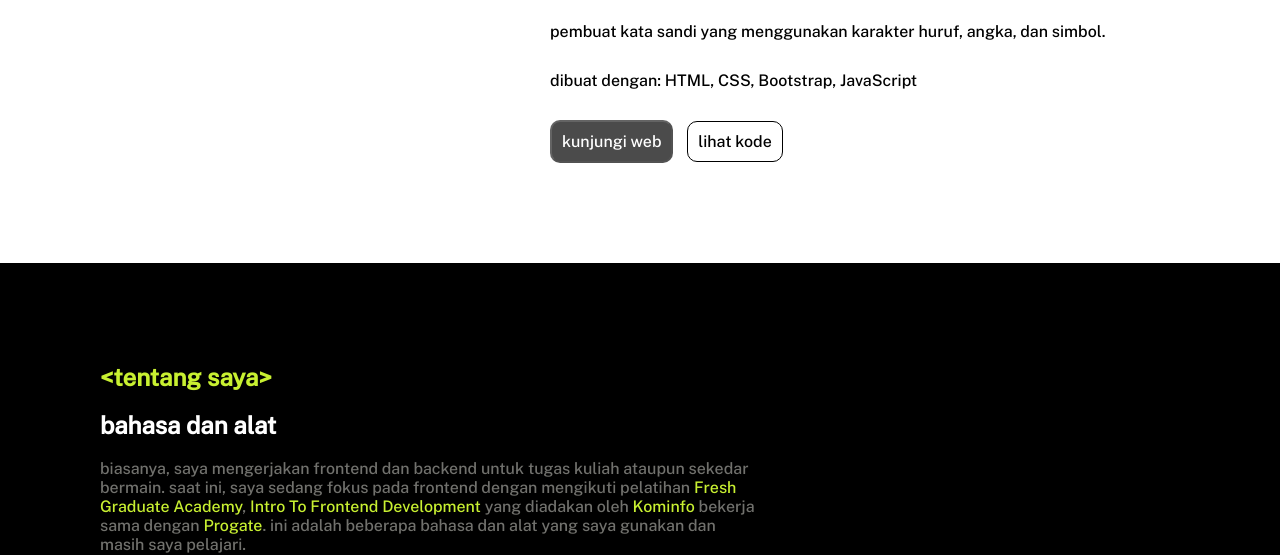
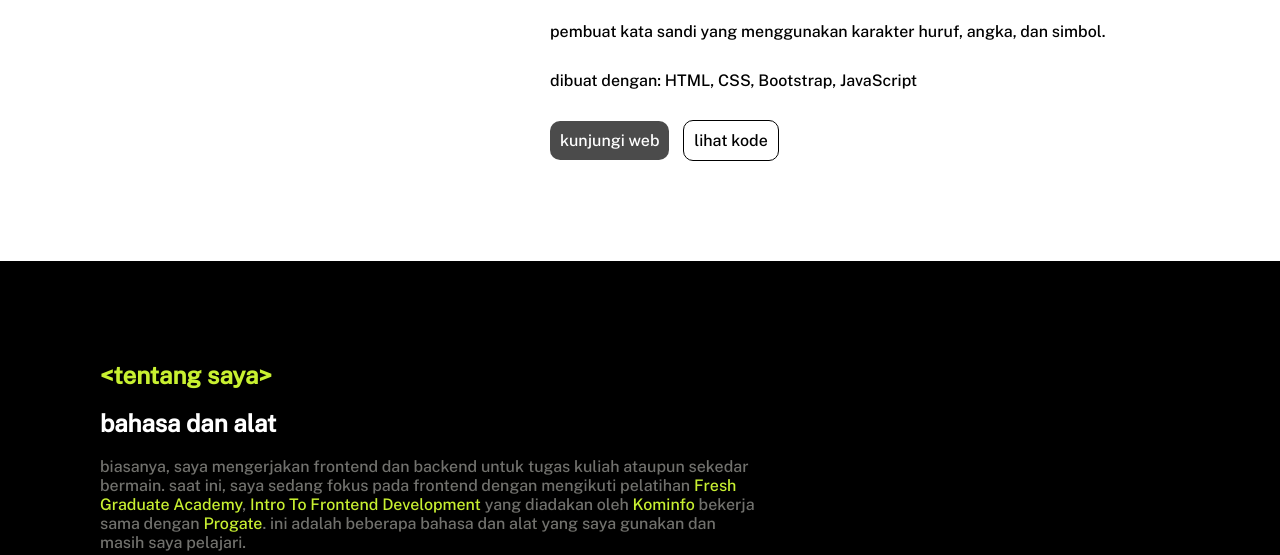
Before and after one commit to regibiy/regibiy.github.io, a plain HTML site: page index.html in a window 1280 px wide. Shown: the part 2740-3295 px from the top of the page. Drawn offline with nearby package versions, Linux system fonts and the light colour scheme.

Commit message:
change button to a

```diff
--- a/index.html
+++ b/index.html
@@ -105,7 +105,7 @@
             <p class="gap-descript">pembuat kata sandi yang menggunakan karakter huruf, angka, dan simbol.</p>
             <p class="gap-descript">dibuat dengan: HTML, CSS, Bootstrap, JavaScript</p>
             <div class="btn-descript">
-              <button class="btn-disabled " disabled>kunjungi web</button>
+              <a class="btn-disabled" disabled>kunjungi web</a>
               <a href="https://github.com/regibiy" class="btn secondary">lihat kode</a>
             </div>
           </div>
```
